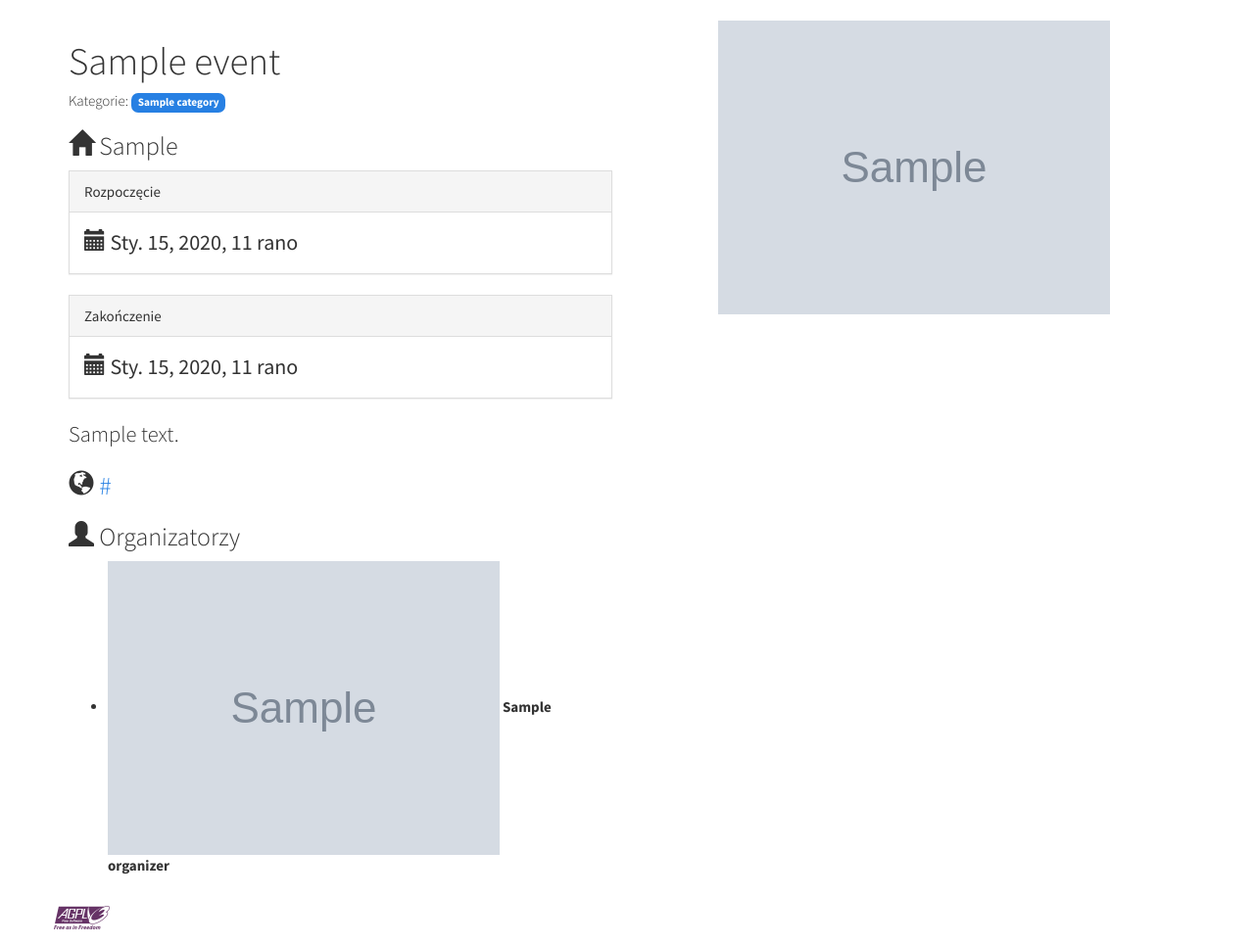
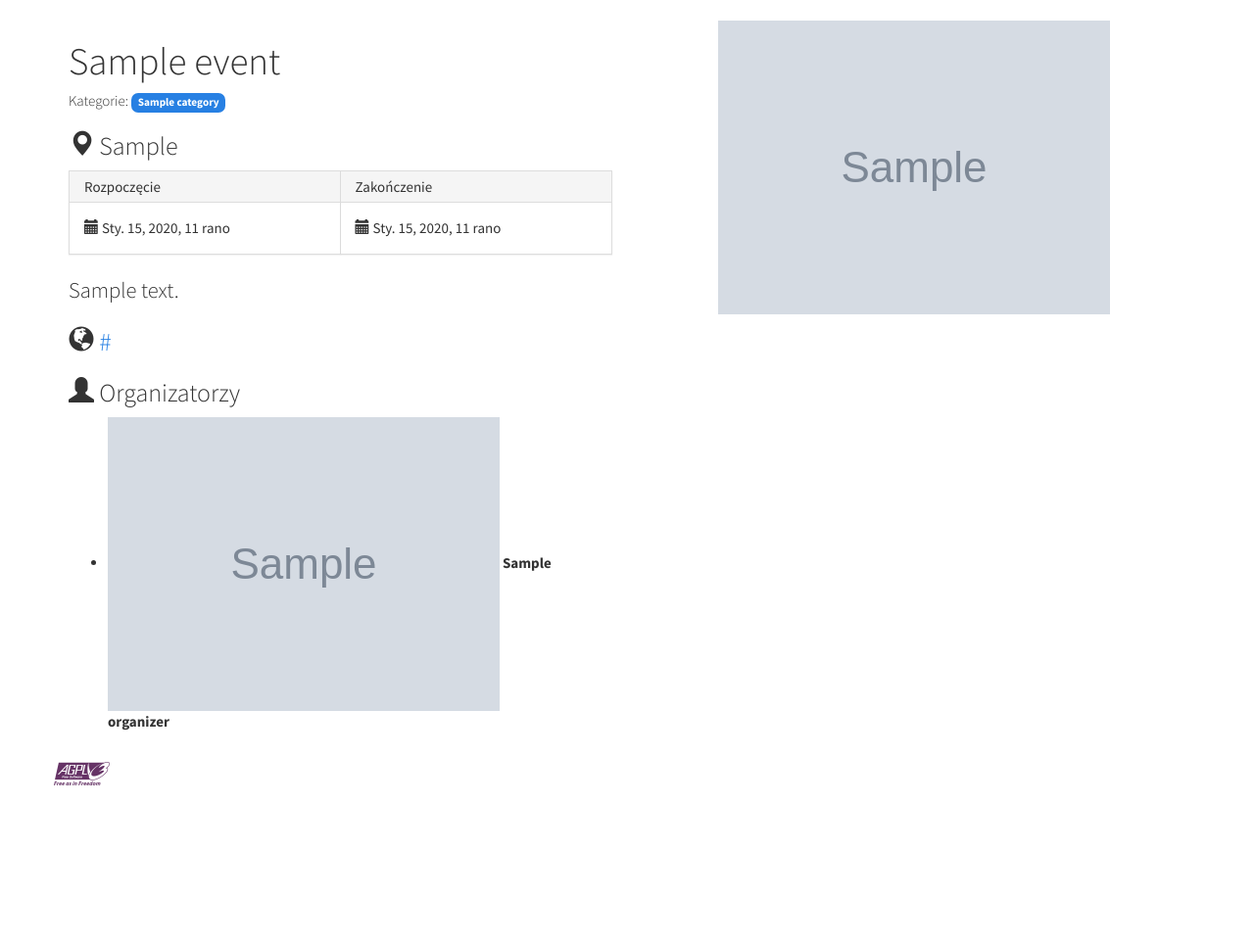
Before and after one commit to hackerspace-silesia/calendar-oswiecim, a Django app: template webapp/templates/event.html in a window 1280 px wide. Shown: the part 52-1017 px from the top of the page at 98% size. After the commit the page ends 854 px from the top, so only its background shows below. Run offline with Django 3.2, Linux system fonts and the light colour scheme; the template is opened without the code that fills it: values that come from a table or form of the project are taken from there, others are empty; tables that the repository leaves empty hold one stand-in row (values such as "Sample post"); grey boxes marked "Sample" are stand-in pictures; parts of the project's set-up code (start-up, migrations or seed data) failed here and were passed over; some libraries are stand-ins or nearby versions.

Commit message:
Simplify event's view.
Signed-off-by: Mariusz Fik <mariusz@fidano.pl>

```diff
--- a/webapp/calendars/static/css/main.css
+++ b/webapp/calendars/static/css/main.css
@@ -41,8 +41,18 @@ body {
     width: 100%;
 }
 
-.event-time {
-    font-size: 22px;
+.schedule .panel-heading {
+    padding-top: 5px;
+    padding-bottom: 5px;
+}
+.schedule-begin {
+    padding-right: 0;
+}
+.schedule-end {
+    padding-left: 0;
+}
+.schedule-end .panel {
+    border-left: 0;
 }
 
 .poster img {
--- a/webapp/templates/event.html
+++ b/webapp/templates/event.html
@@ -6,6 +6,7 @@
             <h1>
                 {{ event.title }}
             </h1>
+            {% if event.categories.count > 0 %}
             <h5>
                 Kategorie:
                 {% for category in event.categories.all %}
@@ -14,33 +15,40 @@
                     </span>
                 {% endfor %}
             </h5>
+            {% endif %}
             {% if can_edit %}
                 <a class="btn btn-default" href="{% url 'event_update' pk=event.pk %}">EDYTUJ</a> <br/>
             {% endif %}
             {% if event.place %}
-                <h3 title="Miejsce wydarzenia"><span class="glyphicon glyphicon-home"></span> {{ event.place }}</h3>
+                <h3 title="Miejsce wydarzenia"><span class="glyphicon glyphicon-map-marker"></span> {{ event.place }}</h3>
             {% endif %}
+            <div class="row">
+                <div class="col col-md-6 schedule schedule-begin">
                     <div class="panel panel-default">
                         <div class="panel-heading">Rozpoczęcie</div>
                         <div class="panel-body event-time">
                             <span class="glyphicon glyphicon-calendar"></span> {{ event.start_time }}
                         </div>
                     </div>
+                </div>
                 {% if event.end_time %}
+                <div class="col col-md-6 schedule schedule-end">
                     <div class="panel panel-default">
                         <div class="panel-heading">Zakończenie</div>
                         <div class="panel-body event-time">
                             <span class="glyphicon glyphicon-calendar"></span> {{ event.end_time }}
                         </div>
                     </div>
+                </div>
                 {% endif %}
+            </div>
             {% autoescape off %}
             <div class="description text-justify lead">
                 {{ event.description }}
             </div>
             {% endautoescape %}
             {% if event.url %}
-                <h3><i class="glyphicon glyphicon-globe"></i> <a href="{{ event.url }}">{{ event.url }}</a></h3>
+                <h3><i class="glyphicon glyphicon-globe"></i> <a href="{{ event.url }}" target="_blank">{{ event.url }}</a></h3>
             {% endif %}
             {% if event.orgs.exists %}
                 <h3>
```
Lines whose indentation alone changed are shown as unchanged.
